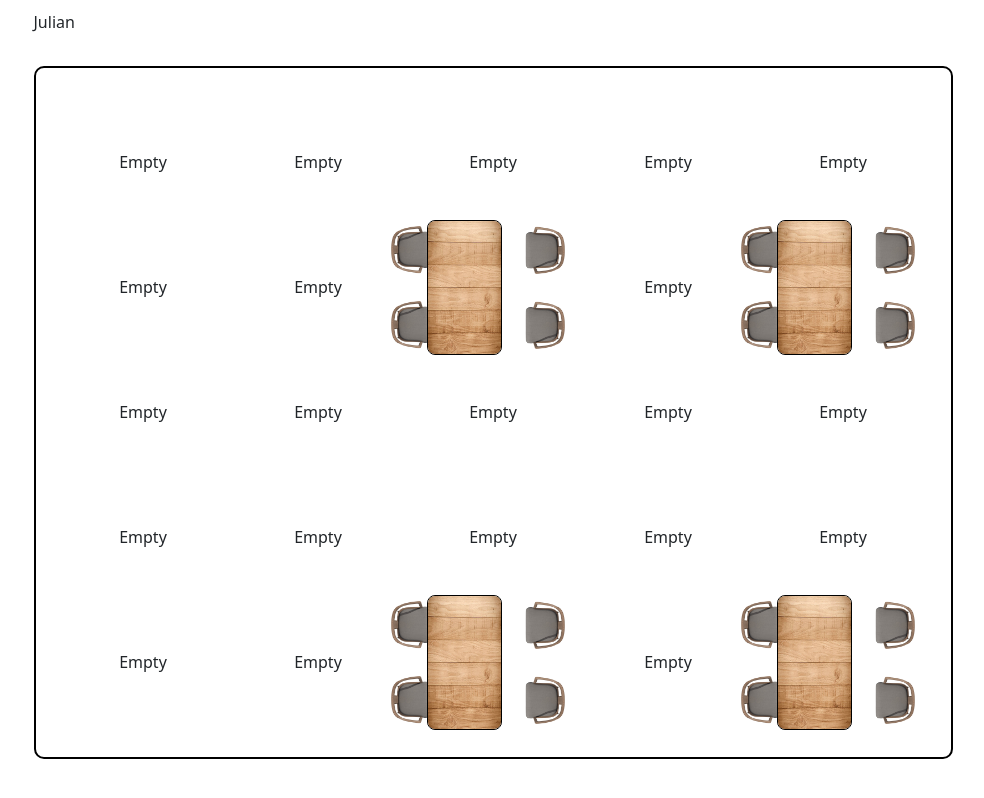
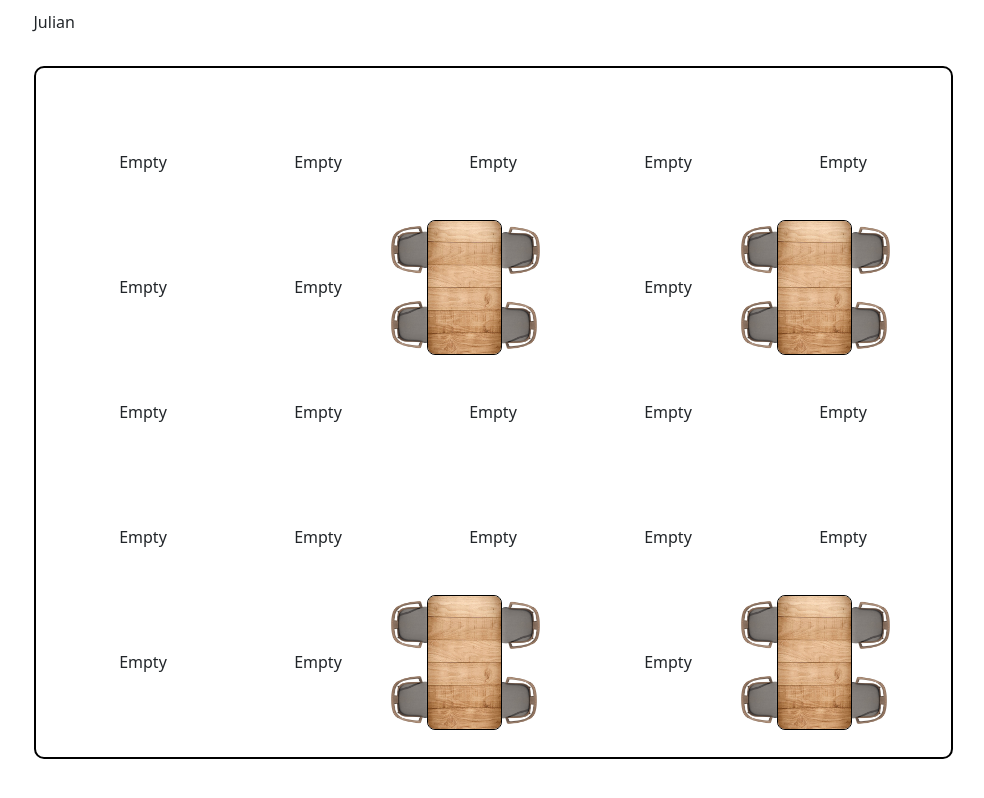
Before and after one commit to thutran2404/DePlace, a React (Vite) app in the folder frontend/: page /julian in a window 1280 px wide. Shown: the whole page, without its empty margins (147-1131 px from the left). Built offline with nearby package versions, Linux system fonts and the light colour scheme.

Commit message:
fix meetingset

```diff
--- a/frontend/src/components/workspaces/sets/MeetingSet.css
+++ b/frontend/src/components/workspaces/sets/MeetingSet.css
@@ -23,7 +23,7 @@
 
 .chairContainer.right {
 	top: 0;
-	right: 0;
+	right: 25px;
 }
 
 .chairContainer.bottom {
@@ -33,5 +33,5 @@
 
 .chairContainer.left {
 	bottom: 0;
-	right: 0;
+	right: 28px;
 }
```
